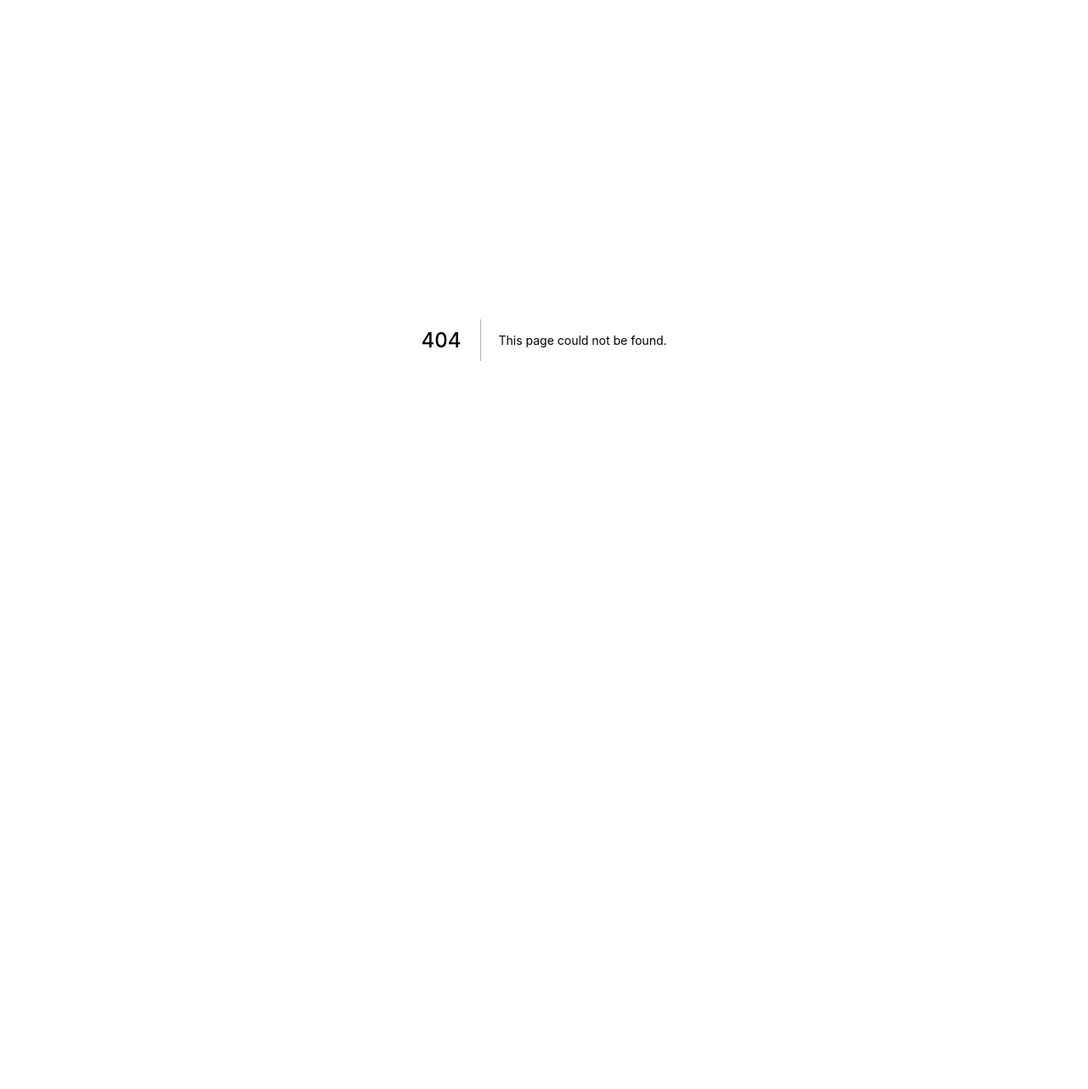
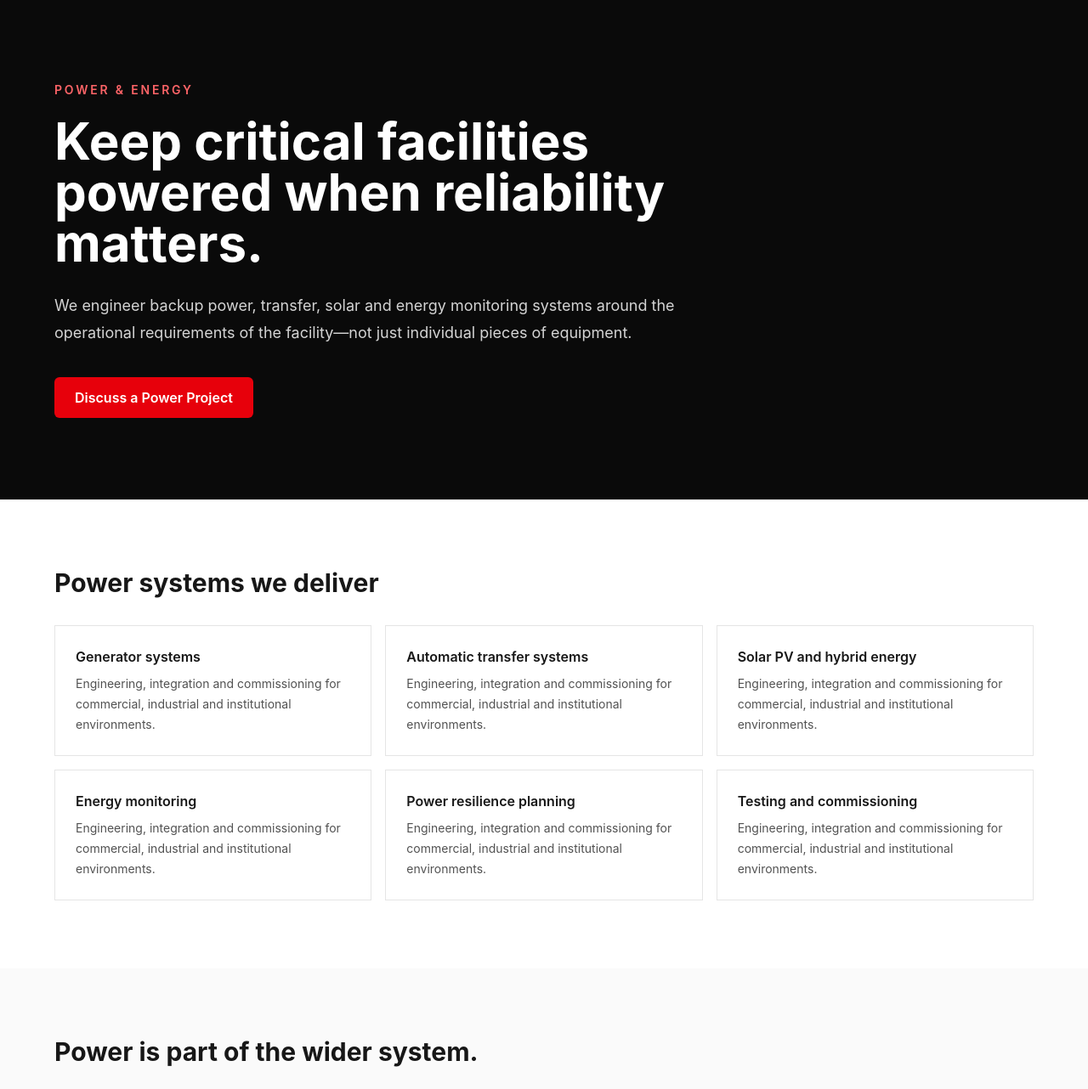
Before and after one commit to smokd/admill-landing, a Next.js app in the folder admill-landing-page/: page /solutions/power-energy in a window 1280 px wide. Before the commit this address had no page. Shown: the top 1282 px of the page at 85% size. Before the commit the page ends 800 px from the top, so only its background shows below. Built offline with nearby package versions, Linux system fonts and the light colour scheme.

Commit message:
Add power and energy service landing page

```diff
--- /dev/null
+++ b/admill-landing-page/app/solutions/power-energy/page.tsx
@@ -0,0 +1,29 @@
+import type { Metadata } from "next";
+import Link from "next/link";
+
+export const metadata: Metadata = {
+  title: "Power & Energy Systems in Zimbabwe",
+  description: "Generator, ATS, solar PV, energy monitoring and resilient power systems for commercial, industrial and institutional facilities in Zimbabwe.",
+  alternates: { canonical: "/solutions/power-energy" },
+};
+
+const services = ["Generator systems", "Automatic transfer systems", "Solar PV and hybrid energy", "Energy monitoring", "Power resilience planning", "Testing and commissioning"];
+
+export default function PowerEnergyPage() {
+  return (
+    <main className="min-h-screen bg-white text-neutral-900">
+      <section className="bg-neutral-950 px-6 py-24 text-white"><div className="mx-auto max-w-6xl">
+        <p className="text-sm font-semibold uppercase tracking-[0.2em] text-red-400">Power & Energy</p>
+        <h1 className="mt-5 max-w-4xl text-4xl font-bold md:text-6xl">Keep critical facilities powered when reliability matters.</h1>
+        <p className="mt-7 max-w-3xl text-lg leading-8 text-neutral-300">We engineer backup power, transfer, solar and energy monitoring systems around the operational requirements of the facility—not just individual pieces of equipment.</p>
+        <Link href="/#contact" className="mt-9 inline-block rounded-md bg-red-600 px-6 py-3 font-semibold">Discuss a Power Project</Link>
+      </div></section>
+      <section className="px-6 py-20"><div className="mx-auto max-w-6xl">
+        <h2 className="text-3xl font-bold">Power systems we deliver</h2>
+        <div className="mt-8 grid gap-4 md:grid-cols-3">{services.map((item) => <div key={item} className="border border-neutral-200 p-6"><h3 className="font-semibold">{item}</h3><p className="mt-2 text-sm leading-6 text-neutral-600">Engineering, integration and commissioning for commercial, industrial and institutional environments.</p></div>)}</div>
+      </div></section>
+      <section className="bg-neutral-50 px-6 py-20"><div className="mx-auto max-w-6xl"><h2 className="text-3xl font-bold">Power is part of the wider system.</h2><p className="mt-5 max-w-3xl text-lg leading-8 text-neutral-600">Generator and ATS status, energy meters and critical alarms can be integrated with building management, monitoring and automation platforms for better visibility and response.</p></div></section>
+      <section className="px-6 py-20"><div className="mx-auto max-w-6xl rounded-2xl bg-neutral-950 p-8 text-white md:p-12"><h2 className="text-3xl font-bold">Need resilient power for a new or existing facility?</h2><p className="mt-4 max-w-2xl text-neutral-300">Tell us about the load, operating environment and reliability requirements and we can help define the engineering scope.</p><Link href="/#contact" className="mt-7 inline-block rounded-md bg-red-600 px-6 py-3 font-semibold">Request Engineering Consultation</Link></div></section>
+    </main>
+  );
+}
```
